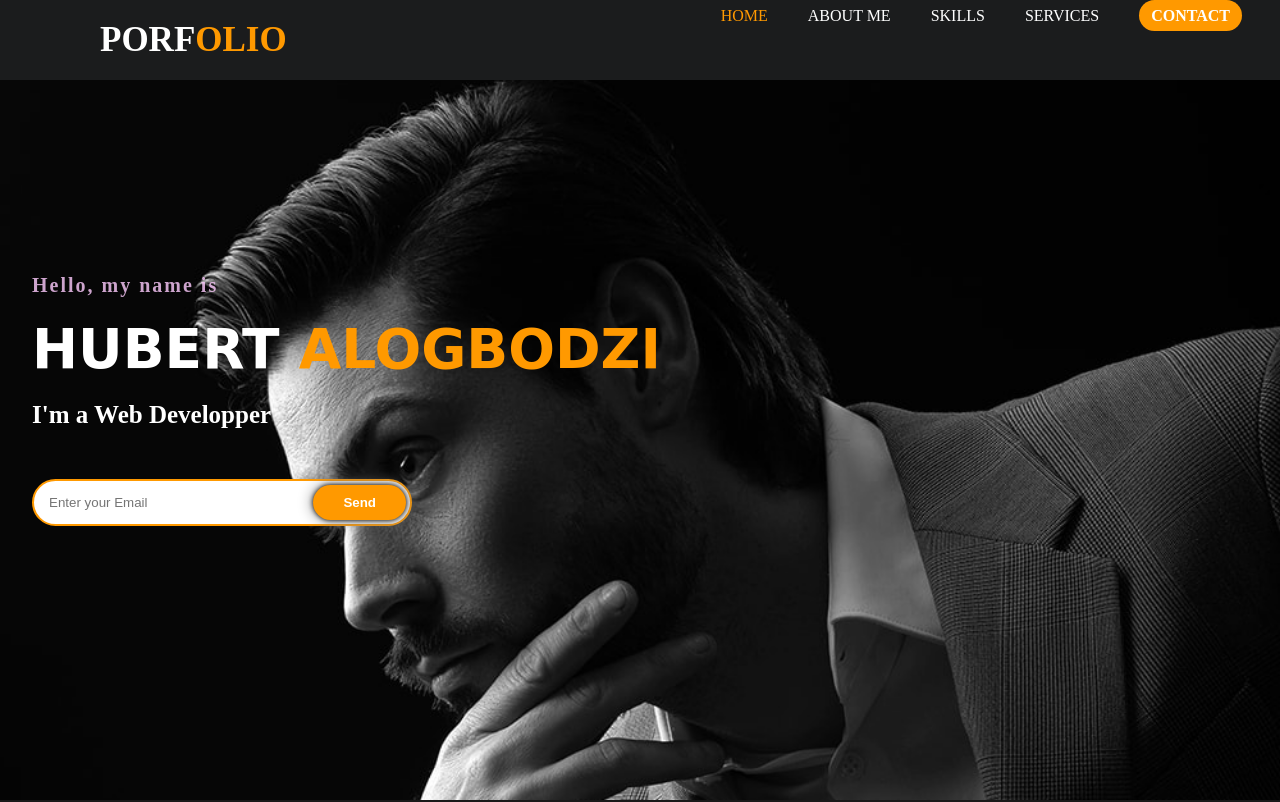
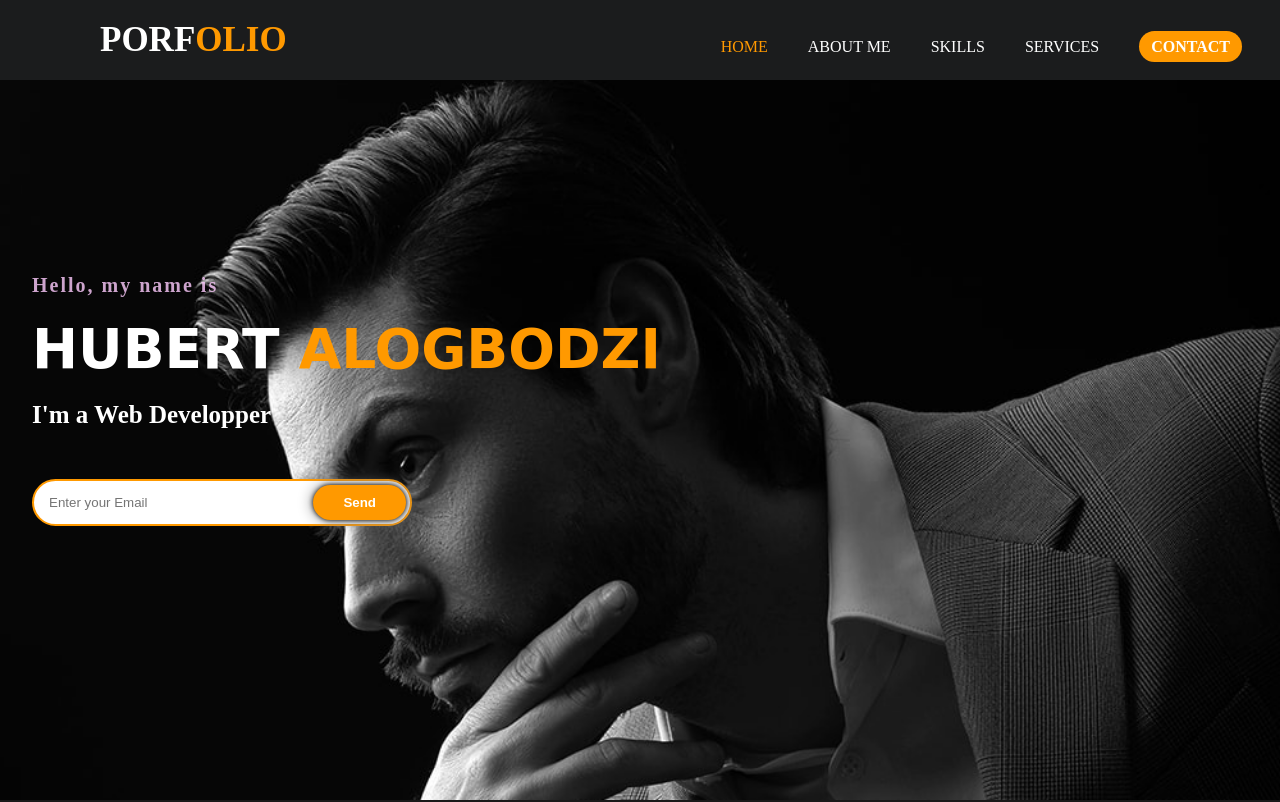
Before and after one commit to Hubert-ALOGBODZI/ALOGBODZI_Hubert_Porfolio, a plain HTML site: page index.html in a window 1280 px wide. Shown: the top 802 px of the page. Drawn offline with Linux system fonts and the light colour scheme.

Commit message:
porfolio

```diff
--- a/style.css
+++ b/style.css
@@ -23,6 +23,7 @@ label.logo{
 nav ul{
     float: right;
     margin-right: 20px;
+    line-height: 80px;
 }
 nav ul li{
     display: inline-block;
```
